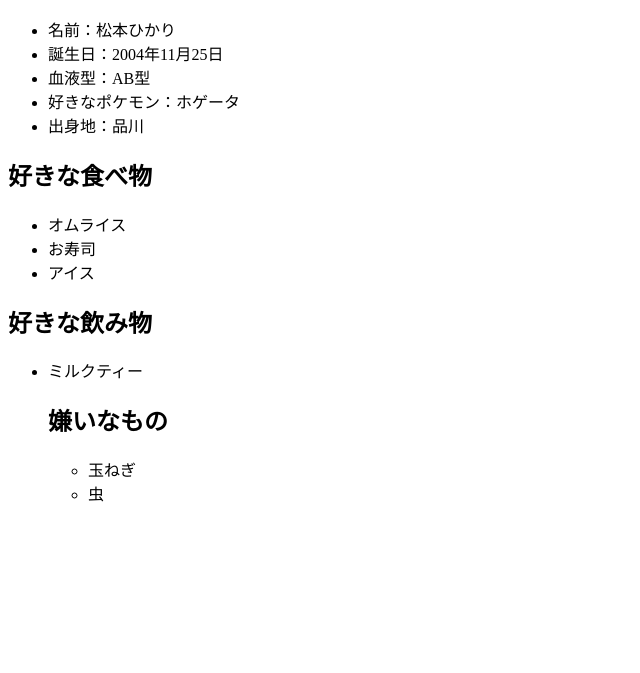
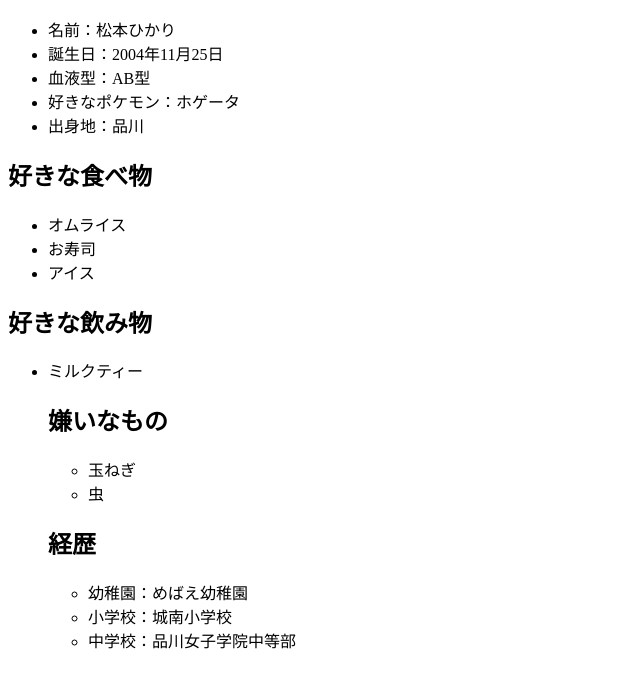
Before and after one commit to 2322090/ds1, a plain HTML site: page index.html in a window 1280 px wide. Shown: the part 127-800 px from the top of the page, without its empty margins (0-640 px from the left). Drawn offline with Linux system fonts and the light colour scheme.

Commit message:
経歴１

```diff
--- a/index.html
+++ b/index.html
@@ -39,5 +39,12 @@
 
         </ul>
 
+        <h2>経歴</h2>
+        <ul>
+            <li>幼稚園：めばえ幼稚園</li>
+            <li>小学校：城南小学校</li>
+            <li>中学校：品川女子学院中等部</li>
+        </ul>
+
     </body>
 </html>
```
